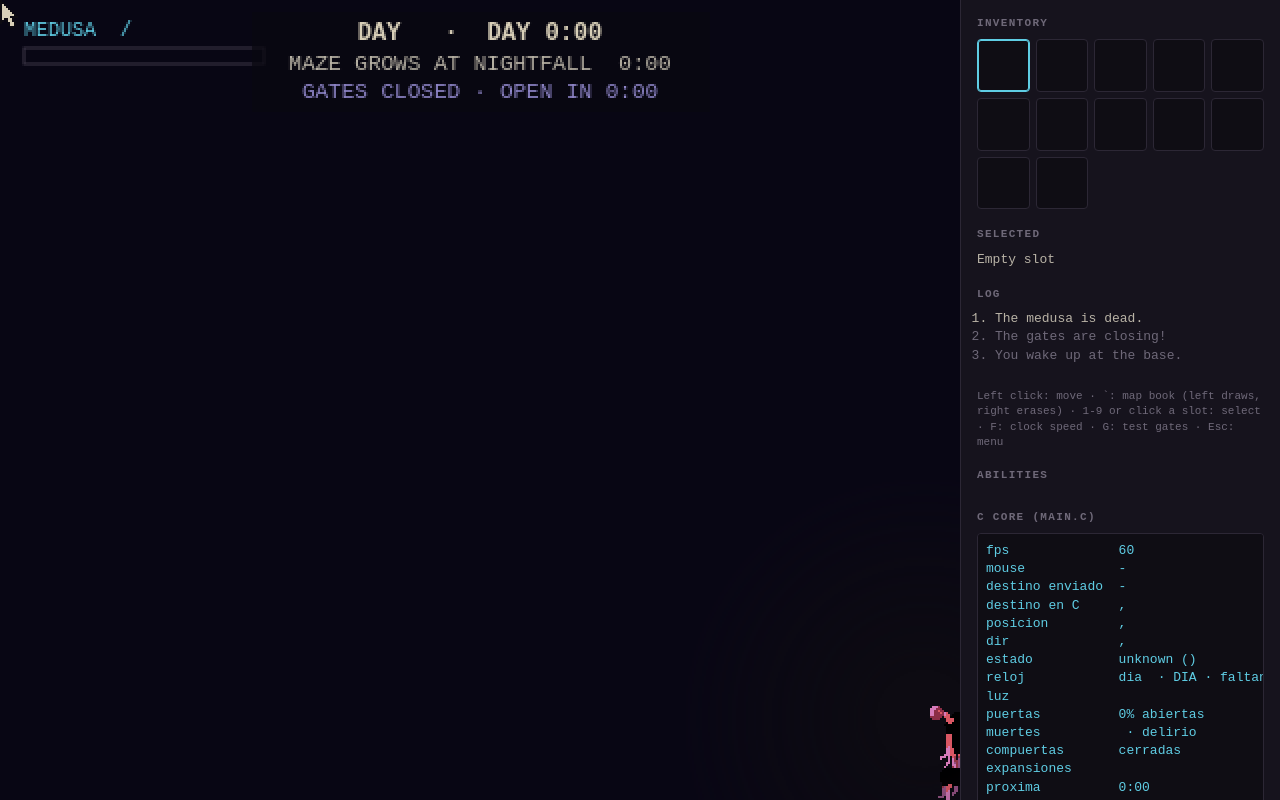
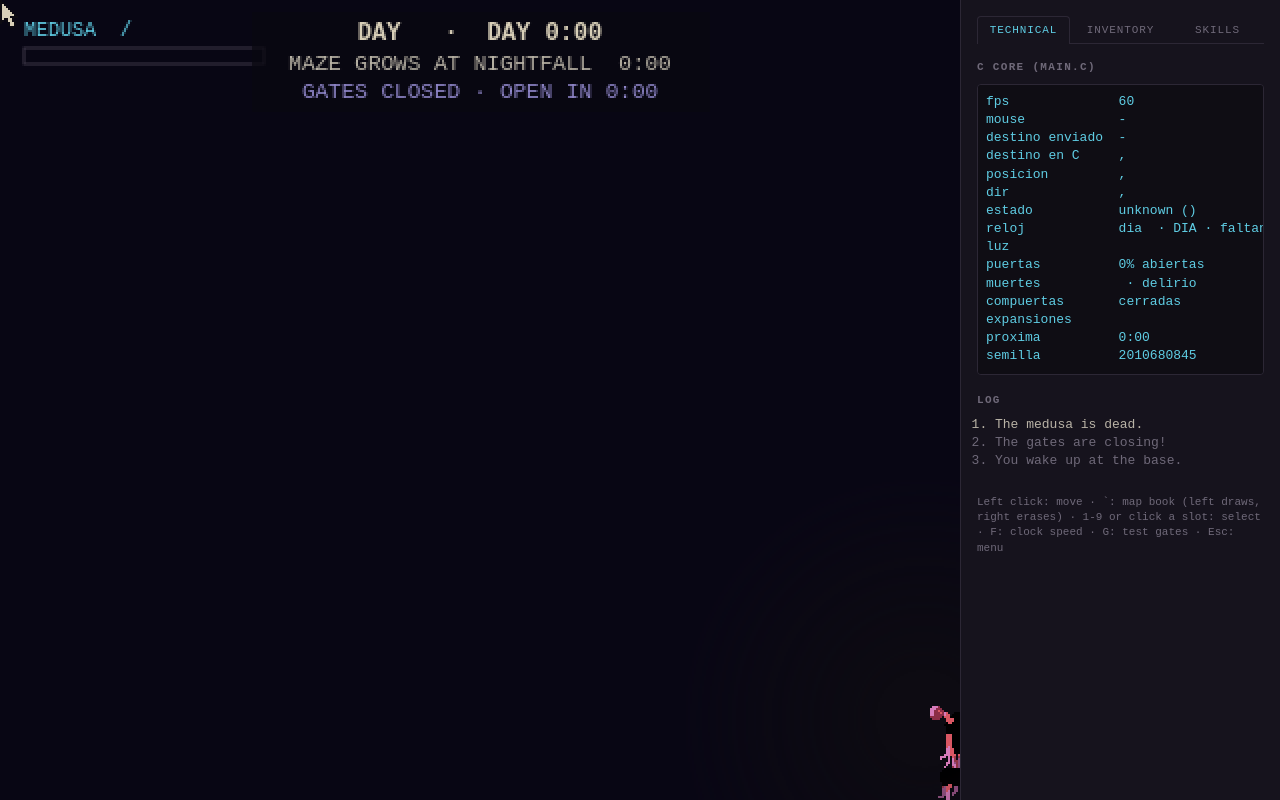
Before and after one commit to BrianKalbermatter/Delirio, a website built with Vite: page client/index.html in a window 1280 px wide. Both pictures are taken after a click on the button "Play". Built offline with nearby package versions, Linux system fonts and the light colour scheme.

Commit message:
feat(client): split the side panel into Technical, Inventory and Skills tabs

```diff
--- a/client/index.html
+++ b/client/index.html
@@ -78,6 +78,25 @@
         border-left: 1px solid var(--line);
         overflow-y: auto;
       }
+      .tabs { display: flex; gap: 4px; margin-bottom: 16px; border-bottom: 1px solid var(--line); }
+      .tab {
+        flex: 1;
+        padding: 6px 4px;
+        font: inherit;
+        font-size: 11px;
+        letter-spacing: 0.08em;
+        text-transform: uppercase;
+        color: var(--muted);
+        background: none;
+        border: 1px solid transparent;
+        border-bottom: none;
+        border-radius: 4px 4px 0 0;
+        margin-bottom: -1px;
+        cursor: pointer;
+      }
+      .tab:hover, .tab.is-hover { color: var(--text); }
+      .tab.is-selected { color: var(--accent); background: var(--panel); border-color: var(--line); }
+      .tab-page[hidden] { display: none; }
       #panel h2 {
         margin: 18px 0 8px;
         font-size: 11px;
@@ -85,7 +104,7 @@
         text-transform: uppercase;
         color: var(--muted);
       }
-      #panel h2:first-child { margin-top: 0; }
+      #panel h2:first-child, .tab-page > h2:first-child { margin-top: 0; }
       .slots { display: grid; grid-template-columns: repeat(auto-fill, minmax(52px, 1fr)); gap: 6px; }
       .slot {
         position: relative;
--- /dev/null
+++ b/client/src/infrastructure/ui/game-log.ts
@@ -0,0 +1,22 @@
+// Short list of what just happened in the game, newest first.
+
+const LOG_LINES = 8;
+
+export class GameLog {
+  private readonly list: HTMLOListElement;
+
+  constructor(root: HTMLElement) {
+    const title = document.createElement("h2");
+    title.textContent = "Log";
+    this.list = document.createElement("ol");
+    this.list.className = "log";
+    root.append(title, this.list);
+  }
+
+  log(message: string): void {
+    const li = document.createElement("li");
+    li.textContent = message;
+    this.list.prepend(li);
+    while (this.list.children.length > LOG_LINES) this.list.lastElementChild!.remove();
+  }
+}
--- a/client/src/infrastructure/ui/inventory-panel.ts
+++ b/client/src/infrastructure/ui/inventory-panel.ts
@@ -1,15 +1,13 @@
-// Side panel, always open: inventory grid, the selected item and a log of what
-// just happened. Plain DOM next to the game canvas.
+// Inventory tab of the side panel: slot grid and the selected item.
+// Plain DOM next to the game canvas.
 import type { Inventory } from "../../domain/inventory";
 import type { SpriteSheet } from "../render/sprite-sheet";
 
 const ICON_SIZE = 32;
-const LOG_LINES = 8;
 
 export class InventoryPanel {
   private readonly slotEls: HTMLButtonElement[] = [];
   private readonly selectedEl: HTMLElement;
-  private readonly logEl: HTMLOListElement;
   private renderedVersion = -1;
 
   constructor(
@@ -22,13 +20,9 @@ export class InventoryPanel {
       <div class="slots"></div>
       <h2>Selected</h2>
       <div class="selected"></div>
-      <h2>Log</h2>
-      <ol class="log"></ol>
-      <p class="hint">Left click: move · \`: map book (left draws, right erases) · 1-9 or click a slot: select · F: clock speed · G: test gates · Esc: menu</p>
     `;
     const slotsEl = root.querySelector<HTMLElement>(".slots")!;
     this.selectedEl = root.querySelector<HTMLElement>(".selected")!;
-    this.logEl = root.querySelector<HTMLOListElement>(".log")!;
 
     inventory.slots.forEach((_, i) => {
       const button = document.createElement("button");
@@ -39,13 +33,6 @@ export class InventoryPanel {
       slotsEl.appendChild(button);
       this.slotEls.push(button);
     });
-  }
-
-  log(message: string): void {
-    const li = document.createElement("li");
-    li.textContent = message;
-    this.logEl.prepend(li);
-    while (this.logEl.children.length > LOG_LINES) this.logEl.lastElementChild!.remove();
   }
 
   // Called every frame; only touches the DOM when the inventory changed.
--- /dev/null
+++ b/client/src/infrastructure/ui/side-tabs.ts
@@ -0,0 +1,37 @@
+// Side panel split into tabs, one visible at a time. Each tab owns a root
+// element where its sections build their DOM.
+
+export class SideTabs<Id extends string> {
+  private readonly buttons = new Map<Id, HTMLButtonElement>();
+  private readonly pages = new Map<Id, HTMLElement>();
+
+  constructor(root: HTMLElement, tabs: { id: Id; label: string }[], initial: Id) {
+    const bar = document.createElement("nav");
+    bar.className = "tabs";
+    for (const { id, label } of tabs) {
+      const button = document.createElement("button");
+      button.className = "tab";
+      button.textContent = label;
+      button.addEventListener("click", () => this.select(id));
+      // Keep focus on the game: a focused button would also react to Space.
+      button.addEventListener("mousedown", (e) => e.preventDefault());
+      bar.appendChild(button);
+      this.buttons.set(id, button);
+
+      const page = document.createElement("section");
+      page.className = "tab-page";
+      this.pages.set(id, page);
+    }
+    root.replaceChildren(bar, ...this.pages.values());
+    this.select(initial);
+  }
+
+  page(id: Id): HTMLElement {
+    return this.pages.get(id)!;
+  }
+
+  select(id: Id): void {
+    for (const [tab, button] of this.buttons) button.classList.toggle("is-selected", tab === id);
+    for (const [tab, page] of this.pages) page.hidden = tab !== id;
+  }
+}
--- a/client/src/main.ts
+++ b/client/src/main.ts
@@ -35,6 +35,8 @@ import {
 import { AbilityPanel } from "./infrastructure/ui/ability-panel";
 import { CoreDebug } from "./infrastructure/ui/core-debug";
 import { InventoryPanel } from "./infrastructure/ui/inventory-panel";
+import { GameLog } from "./infrastructure/ui/game-log";
+import { SideTabs } from "./infrastructure/ui/side-tabs";
 import { MapBook } from "./infrastructure/ui/map-book";
 import { PauseMenu } from "./infrastructure/ui/pause-menu";
 import { ABILITY, loadGameWasm, STATE } from "./infrastructure/wasm/game-wasm";
@@ -145,11 +147,22 @@ function fitCanvas(): void {
 }
 
 const inventory = new Inventory(INVENTORY_SIZE);
-const panel = new InventoryPanel(panelEl, inventory, sheets);
-const abilityPanel = new AbilityPanel(panelEl, ABILITY_KEY_LABEL);
+const tabs = new SideTabs(
+  panelEl,
+  [
+    { id: "technical", label: "Technical" },
+    { id: "inventory", label: "Inventory" },
+    { id: "skills", label: "Skills" },
+  ],
+  "technical",
+);
+const coreDebug = new CoreDebug(tabs.page("technical"));
+const gameLog = new GameLog(tabs.page("technical"));
+showControlsHint(tabs.page("technical"));
+const panel = new InventoryPanel(tabs.page("inventory"), inventory, sheets);
+const abilityPanel = new AbilityPanel(tabs.page("skills"), ABILITY_KEY_LABEL);
 const abilityEffects = new AbilityEffects();
-const coreDebug = new CoreDebug(panelEl);
-panel.log("You wake up at the base.");
+gameLog.log("You wake up at the base.");
 
 // Mouse locked in the game; whenever it is released (Esc), the game pauses
 // and the menu shows.
@@ -206,9 +219,9 @@ function update(dtMs: number): void {
 
   // Gates: they close little by little at the end of the afternoon.
   const opening = game.maze.gateOpening();
-  if (gateOpening === 1 && opening < 1) panel.log("The gates are closing!");
-  if (gateOpening > 0 && opening === 0) panel.log("The gates are closed.");
-  if (gateOpening === 0 && opening > 0) panel.log("The gates open.");
+  if (gateOpening === 1 && opening < 1) gameLog.log("The gates are closing!");
+  if (gateOpening > 0 && opening === 0) gameLog.log("The gates are closed.");
+  if (gateOpening === 0 && opening > 0) gameLog.log("The gates open.");
   gateOpening = opening;
 
   // Death: caught in the middle of a closing gate
@@ -217,7 +230,7 @@ function update(dtMs: number): void {
     seenDeaths = stats.deaths;
     deathBannerMs = DEATH_BANNER_MS;
     target = null;
-    panel.log(`Crushed by the gate. Delirium ${stats.delirium}.`);
+    gameLog.log(`Crushed by the gate. Delirium ${stats.delirium}.`);
   }
   deathBannerMs = Math.max(0, deathBannerMs - dtMs);
 
@@ -225,11 +238,11 @@ function update(dtMs: number): void {
   if (expansions > seenExpansions) {
     seenExpansions = expansions;
     growthBannerMs = GROWTH_BANNER_MS;
-    panel.log("The maze grows.");
+    gameLog.log("The maze grows.");
   }
   growthBannerMs = Math.max(0, growthBannerMs - dtMs);
   const medusaAlive = game.medusaLife() > 0;
-  if (medusaWasAlive && !medusaAlive) panel.log("The medusa is dead.");
+  if (medusaWasAlive && !medusaAlive) gameLog.log("The medusa is dead.");
   medusaWasAlive = medusaAlive;
   const core = coreState();
   const lookAt = mouse.overGame() && !book.isOpen ? cursorInWorld() : undefined;
@@ -241,7 +254,7 @@ function update(dtMs: number): void {
   showCoreDebug(core);
   const abilities = game.abilities();
   abilityPanel.show(abilities);
-  for (const started of abilityEffects.update(abilities, dtMs)) panel.log(started.name);
+  for (const started of abilityEffects.update(abilities, dtMs)) gameLog.log(started.name);
   pickUpItems();
 
   playerAnimator.play(player.animationTag);
@@ -258,8 +271,8 @@ function pickUpItems(): void {
     if (!prop.pickup) return true;
     if (Math.hypot(prop.x - player.x, prop.y - player.y) > PICKUP_RADIUS) return true;
     if (!inventory.add(prop.pickup)) return true; // full: leave it on the floor
-    panel.log(`Picked up: ${prop.pickup.name}`);
-    if (prop.pickup.id === "map_book") panel.log("Press ` to open it and draw the maze.");
+    gameLog.log(`Picked up: ${prop.pickup.name}`);
+    if (prop.pickup.id === "map_book") gameLog.log("Press ` to open it and draw the maze.");
     return false;
   });
 }
@@ -295,6 +308,14 @@ function draw(): void {
     book.isOpen && mouse.isOver(book.element) ? (mouse.rightHeld ? "eraser" : "pencil") : "arrow",
   );
   cursor.update(mouse.locked, mouse.x, mouse.y);
+}
+
+function showControlsHint(root: HTMLElement): void {
+  const hint = document.createElement("p");
+  hint.className = "hint";
+  hint.textContent =
+    "Left click: move · `: map book (left draws, right erases) · 1-9 or click a slot: select · F: clock speed · G: test gates · Esc: menu";
+  root.appendChild(hint);
 }
 
 // The world point under the virtual cursor.
@@ -479,7 +500,7 @@ window.addEventListener("keydown", (e) => {
   if (isMapKey(e) && mouse.locked) {
     e.preventDefault();
     if (inventory.has("map_book")) book.toggle();
-    else panel.log("You have no map. Look for the book in the square.");
+    else gameLog.log("You have no map. Look for the book in the square.");
   }
   if (e.code === "KeyG") {
     game.testGates();
@@ -488,12 +509,12 @@ window.addEventListener("keydown", (e) => {
     player.sync(coreState(), 0);
     camera.x = player.x; // jump there instead of sliding across the square
     camera.y = playerCenterY();
-    panel.log("Test: the gates are about to close.");
+    gameLog.log("Test: the gates are about to close.");
   }
   if (e.code === "KeyF") {
     timeSpeed = TIME_SPEEDS[(TIME_SPEEDS.indexOf(timeSpeed) + 1) % TIME_SPEEDS.length];
     game.setTimeSpeed(timeSpeed);
-    panel.log(`Clock speed x${timeSpeed}`);
+    gameLog.log(`Clock speed x${timeSpeed}`);
   }
   const digit = /^Digit([1-9])$/.exec(e.code);
   if (digit) inventory.select(Number(digit[1]) - 1);
```
